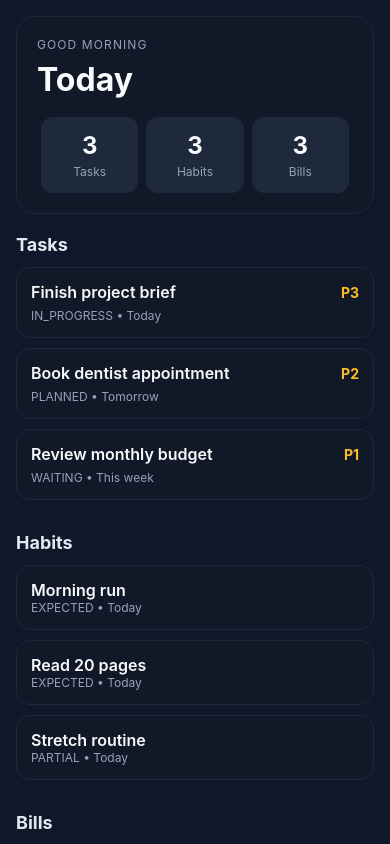
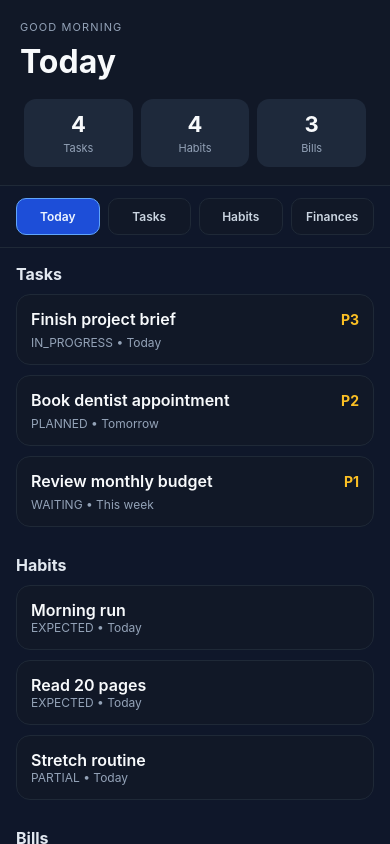
Before and after one commit to R-6167/personal-life-os, a React Native app in the folder mobile/: screen / in a window 390 px wide. Built offline with nearby package versions, Linux system fonts and the light colour scheme.

Commit message:
Upgrade the Expo starter into a usable Android-first dashboard with Today, Tasks, Habits, and Finances tabs

```diff
--- a/mobile/App.tsx
+++ b/mobile/App.tsx
@@ -1,14 +1,16 @@
-import { StatusBar } from 'expo-status-bar';
-import React, { useMemo } from 'react';
+import React, { useMemo, useState } from 'react';
 import {
   FlatList,
   SafeAreaView,
   ScrollView,
+  StatusBar,
   StyleSheet,
   Text,
+  TouchableOpacity,
   View,
-  TouchableOpacity,
 } from 'react-native';
+
+type Screen = 'Today' | 'Tasks' | 'Habits' | 'Finances';
 
 type TaskItem = {
   id: string;
@@ -32,45 +34,135 @@ type BillItem = {
   amount: string;
 };
 
-const tasks: TaskItem[] = [
+type DashboardContext = {
+  tasks: TaskItem[];
+  habits: HabitItem[];
+  bills: BillItem[];
+};
+
+const tabs: Screen[] = ['Today', 'Tasks', 'Habits', 'Finances'];
+
+const dashboardData: DashboardContext = {
+  tasks: [
     { id: 't1', title: 'Finish project brief', status: 'IN_PROGRESS', dueAt: 'Today', priority: 3 },
     { id: 't2', title: 'Book dentist appointment', status: 'PLANNED', dueAt: 'Tomorrow', priority: 2 },
     { id: 't3', title: 'Review monthly budget', status: 'WAITING', dueAt: 'This week', priority: 1 },
-];
-
-const habits: HabitItem[] = [
+    { id: 't4', title: 'Clean workspace', status: 'INBOX', dueAt: 'Later', priority: 2 },
+  ],
+  habits: [
     { id: 'h1', title: 'Morning run', status: 'EXPECTED', scheduledDate: 'Today' },
     { id: 'h2', title: 'Read 20 pages', status: 'EXPECTED', scheduledDate: 'Today' },
     { id: 'h3', title: 'Stretch routine', status: 'PARTIAL', scheduledDate: 'Today' },
-];
-
-const bills: BillItem[] = [
+    { id: 'h4', title: 'Drink water', status: 'EXPECTED', scheduledDate: 'Today' },
+  ],
+  bills: [
     { id: 'b1', name: 'Internet', dueAt: 'Today', amount: 'KES 2,500' },
     { id: 'b2', name: 'Rent', dueAt: 'Tomorrow', amount: 'KES 18,000' },
     { id: 'b3', name: 'Streaming', dueAt: 'This week', amount: 'KES 1,200' },
-];
-
-function SectionHeader({ title }: { title: string }) {
-  return <Text style={styles.sectionTitle}>{title}</Text>;
-}
+  ],
+};
 
 function App() {
+  const [activeTab, setActiveTab] = useState<Screen>('Today');
+
   const stats = useMemo(
     () => ({
-      tasks: tasks.length,
-      habits: habits.length,
-      bills: bills.length,
+      tasks: dashboardData.tasks.length,
+      habits: dashboardData.habits.length,
+      bills: dashboardData.bills.length,
     }),
     []
   );
 
+  const renderTaskCard = ({ item }: { item: TaskItem }) => (
+    <TouchableOpacity key={item.id} style={styles.card} activeOpacity={0.8}>
+      <View style={styles.rowBetween}>
+        <Text style={styles.cardTitle}>{item.title}</Text>
+        <Text style={styles.priority}>P{item.priority}</Text>
+      </View>
+      <Text style={styles.meta}>{item.status} • {item.dueAt}</Text>
+    </TouchableOpacity>
+  );
+
+  const renderHabitCard = ({ item }: { item: HabitItem }) => (
+    <View key={item.id} style={styles.card}>
+      <Text style={styles.cardTitle}>{item.title}</Text>
+      <Text style={styles.meta}>{item.status} • {item.scheduledDate}</Text>
+    </View>
+  );
+
+  const renderBillCard = ({ item }: { item: BillItem }) => (
+    <View key={item.id} style={styles.card}>
+      <View style={styles.rowBetween}>
+        <Text style={styles.cardTitle}>{item.name}</Text>
+        <Text style={styles.amount}>{item.amount}</Text>
+      </View>
+      <Text style={styles.meta}>{item.dueAt}</Text>
+    </View>
+  );
+
+  const contentByTab: Record<Screen, React.ReactNode> = {
+    Today: (
+      <ScrollView contentContainerStyle={styles.sectionContent}>
+        <View style={styles.section}>
+          <Text style={styles.sectionLabel}>Tasks</Text>
+          {dashboardData.tasks.slice(0, 3).map((item) => renderTaskCard({ item }))}
+        </View>
+
+        <View style={styles.section}>
+          <Text style={styles.sectionLabel}>Habits</Text>
+          {dashboardData.habits.slice(0, 3).map((item) => renderHabitCard({ item }))}
+        </View>
+
+        <View style={styles.section}>
+          <Text style={styles.sectionLabel}>Bills</Text>
+          {dashboardData.bills.slice(0, 3).map((item) => renderBillCard({ item }))}
+        </View>
+      </ScrollView>
+    ),
+    Tasks: (
+      <View style={styles.listWrap}>
+        <FlatList
+          data={dashboardData.tasks}
+          keyExtractor={(item) => item.id}
+          renderItem={renderTaskCard}
+          contentContainerStyle={styles.listContent}
+          showsVerticalScrollIndicator={false}
+        />
+      </View>
+    ),
+    Habits: (
+      <View style={styles.listWrap}>
+        <FlatList
+          data={dashboardData.habits}
+          keyExtractor={(item) => item.id}
+          renderItem={renderHabitCard}
+          contentContainerStyle={styles.listContent}
+          showsVerticalScrollIndicator={false}
+        />
+      </View>
+    ),
+    Finances: (
+      <View style={styles.listWrap}>
+        <FlatList
+          data={dashboardData.bills}
+          keyExtractor={(item) => item.id}
+          renderItem={renderBillCard}
+          contentContainerStyle={styles.listContent}
+          showsVerticalScrollIndicator={false}
+        />
+      </View>
+    ),
+  };
+
   return (
     <SafeAreaView style={styles.container}>
-      <StatusBar style="light" />
-      <ScrollView contentContainerStyle={styles.content}>
+      <StatusBar barStyle="light-content" backgroundColor="#0f172a" />
+
       <View style={styles.headerCard}>
         <Text style={styles.eyebrow}>Good morning</Text>
         <Text style={styles.title}>Today</Text>
+
         <View style={styles.statRow}>
           <View style={styles.statBox}>
             <Text style={styles.statValue}>{stats.tasks}</Text>
@@ -87,42 +179,20 @@ function App() {
         </View>
       </View>
 
-        <View style={styles.section}>
-          <SectionHeader title="Tasks" />
-          {tasks.map((task) => (
-            <TouchableOpacity key={task.id} style={styles.card} activeOpacity={0.8}>
-              <View style={styles.cardTopRow}>
-                <Text style={styles.cardTitle}>{task.title}</Text>
-                <Text style={styles.priority}>P{task.priority}</Text>
-              </View>
-              <Text style={styles.meta}>{task.status} • {task.dueAt}</Text>
+      <View style={styles.tabRow}>
+        {tabs.map((tab) => (
+          <TouchableOpacity
+            key={tab}
+            onPress={() => setActiveTab(tab)}
+            style={[styles.tabButton, activeTab === tab && styles.activeTabButton]}
+            activeOpacity={0.85}
+          >
+            <Text style={[styles.tabText, activeTab === tab && styles.activeTabText]}>{tab}</Text>
           </TouchableOpacity>
         ))}
       </View>
 
-        <View style={styles.section}>
-          <SectionHeader title="Habits" />
-          {habits.map((habit) => (
-            <View key={habit.id} style={styles.card}>
-              <Text style={styles.cardTitle}>{habit.title}</Text>
-              <Text style={styles.meta}>{habit.status} • {habit.scheduledDate}</Text>
-            </View>
-          ))}
-        </View>
-
-        <View style={styles.section}>
-          <SectionHeader title="Bills" />
-          {bills.map((bill) => (
-            <View key={bill.id} style={styles.card}>
-              <View style={styles.cardTopRow}>
-                <Text style={styles.cardTitle}>{bill.name}</Text>
-                <Text style={styles.amount}>{bill.amount}</Text>
-              </View>
-              <Text style={styles.meta}>{bill.dueAt}</Text>
-            </View>
-          ))}
-        </View>
-      </ScrollView>
+      {contentByTab[activeTab]}
     </SafeAreaView>
   );
 }
@@ -132,23 +202,19 @@ const styles = StyleSheet.create({
     flex: 1,
     backgroundColor: '#0f172a',
   },
-  content: {
-    padding: 16,
-    paddingBottom: 40,
-  },
   headerCard: {
     backgroundColor: '#111827',
-    borderRadius: 20,
-    padding: 20,
-    marginBottom: 20,
-    borderWidth: 1,
-    borderColor: '#1f2937',
+    borderBottomWidth: 1,
+    borderBottomColor: '#1f2937',
+    paddingHorizontal: 20,
+    paddingTop: 20,
+    paddingBottom: 18,
   },
   eyebrow: {
     color: '#94a3b8',
-    fontSize: 12,
+    fontSize: 11,
+    letterSpacing: 1.1,
     textTransform: 'uppercase',
-    letterSpacing: 1.1,
   },
   title: {
     color: '#f8fafc',
@@ -165,28 +231,62 @@ const styles = StyleSheet.create({
     flex: 1,
     backgroundColor: '#1e293b',
     borderRadius: 12,
-    paddingVertical: 14,
+    paddingVertical: 12,
     marginHorizontal: 4,
     alignItems: 'center',
   },
   statValue: {
     color: '#f8fafc',
-    fontSize: 24,
+    fontSize: 22,
     fontWeight: '700',
   },
   statLabel: {
     color: '#94a3b8',
-    fontSize: 12,
+    fontSize: 11,
     marginTop: 4,
   },
+  tabRow: {
+    flexDirection: 'row',
+    paddingHorizontal: 12,
+    paddingVertical: 12,
+    backgroundColor: '#0f172a',
+    borderBottomWidth: 1,
+    borderBottomColor: '#1f2937',
+  },
+  tabButton: {
+    flex: 1,
+    paddingVertical: 10,
+    borderRadius: 10,
+    marginHorizontal: 4,
+    alignItems: 'center',
+    backgroundColor: '#111827',
+    borderWidth: 1,
+    borderColor: '#1f2937',
+  },
+  activeTabButton: {
+    backgroundColor: '#1d4ed8',
+    borderColor: '#60a5fa',
+  },
+  tabText: {
+    color: '#cbd5e1',
+    fontSize: 12,
+    fontWeight: '600',
+  },
+  activeTabText: {
+    color: '#eff6ff',
+  },
+  sectionContent: {
+    padding: 16,
+    paddingBottom: 32,
+  },
   section: {
-    marginBottom: 22,
+    marginBottom: 18,
   },
-  sectionTitle: {
+  sectionLabel: {
     color: '#e2e8f0',
-    fontSize: 18,
+    fontSize: 16,
     fontWeight: '700',
-    marginBottom: 12,
+    marginBottom: 10,
   },
   card: {
     backgroundColor: '#111827',
@@ -196,7 +296,7 @@ const styles = StyleSheet.create({
     borderWidth: 1,
     borderColor: '#1f2937',
   },
-  cardTopRow: {
+  rowBetween: {
     flexDirection: 'row',
     justifyContent: 'space-between',
     alignItems: 'center',
@@ -207,7 +307,7 @@ const styles = StyleSheet.create({
     fontSize: 16,
     fontWeight: '600',
     flex: 1,
-    marginRight: 10,
+    marginRight: 8,
   },
   priority: {
     color: '#fbbf24',
@@ -221,6 +321,14 @@ const styles = StyleSheet.create({
     color: '#94a3b8',
     fontSize: 12,
   },
+  listWrap: {
+    flex: 1,
+    paddingHorizontal: 16,
+    paddingTop: 12,
+  },
+  listContent: {
+    paddingBottom: 24,
+  },
 });
 
 export default App;
```
Lines whose indentation alone changed are shown as unchanged.
